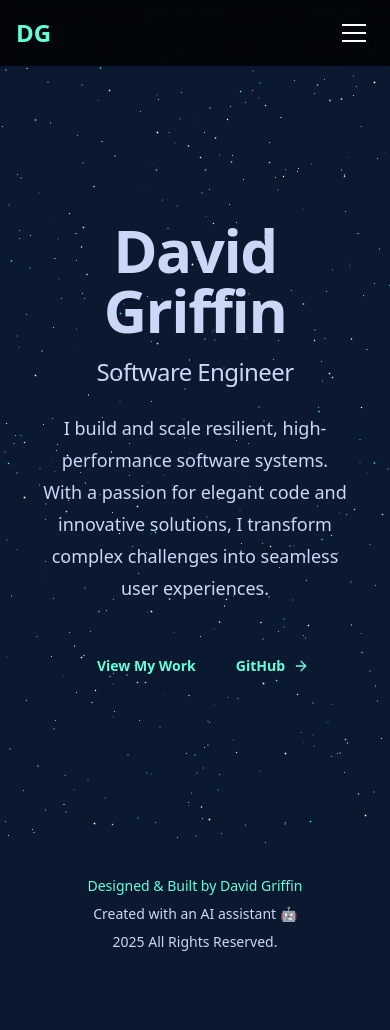
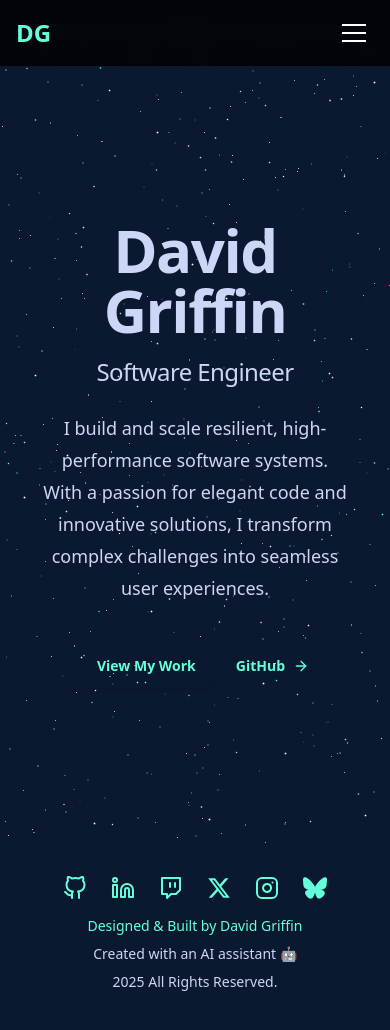
Before and after one commit to Davie3/davie3-com, a Next.js app: page / in a window 390 px wide. Shown: the top 1030 px of the page. Before the commit the page ends 1000 px from the top, so only its background shows below. Built offline with nearby package versions, Linux system fonts and the light colour scheme.

Commit message:
feat: add social links to mobile footer and update sidebar divider color

```diff
--- a/src/components/footer.tsx
+++ b/src/components/footer.tsx
@@ -1,6 +1,48 @@
 'use client';
 
-import { useEffect, useState } from 'react';
+import { useEffect, useState, JSX } from 'react';
+import { FiGithub, FiInstagram, FiLinkedin, FiTwitch } from 'react-icons/fi';
+import { FaXTwitter } from 'react-icons/fa6';
+import { SiBluesky } from 'react-icons/si';
+
+type SocialLink = {
+  name: string;
+  href: string;
+  icon: JSX.Element;
+};
+
+const socialLinks: SocialLink[] = [
+  {
+    name: 'GitHub',
+    href: 'https://github.com/davie3',
+    icon: <FiGithub size={24} />,
+  },
+  {
+    name: 'LinkedIn',
+    href: 'https://www.linkedin.com/in/davie3',
+    icon: <FiLinkedin size={24} />,
+  },
+  {
+    name: 'Twitch',
+    href: 'https://www.twitch.tv/davie3',
+    icon: <FiTwitch size={24} />,
+  },
+  {
+    name: 'X',
+    href: 'https://x.com/itsdavie3/',
+    icon: <FaXTwitter size={24} />,
+  },
+  {
+    name: 'Instagram',
+    href: 'https://www.instagram.com/itsdavie3/',
+    icon: <FiInstagram size={24} />,
+  },
+  {
+    name: 'Bluesky',
+    href: 'https://bsky.app/profile/itsdavie3.bsky.social',
+    icon: <SiBluesky size={24} />,
+  },
+];
 
 export function Footer() {
   const STARTING_YEAR = 2025;
@@ -27,6 +69,22 @@ export function Footer() {
       }`}
     >
       <div className="container mx-auto px-6">
+        <div className="mb-4 md:hidden">
+          <div className="flex justify-center gap-6">
+            {socialLinks.map((link) => (
+              <a
+                key={link.name}
+                href={link.href}
+                target="_blank"
+                rel="noopener noreferrer"
+                className="text-muted-foreground transition-transform duration-300 hover:text-primary hover:-translate-y-1"
+                aria-label={link.name}
+              >
+                {link.icon}
+              </a>
+            ))}
+          </div>
+        </div>
         <div className="flex flex-col items-center justify-center gap-2">
           <a
             href="https://github.com/Davie3"
--- a/src/components/left-sidebar.tsx
+++ b/src/components/left-sidebar.tsx
@@ -67,7 +67,7 @@ export function LeftSidebar() {
           </a>
         ))}
       </div>
-      <div className="mt-6 w-px h-24 bg-muted-foreground"></div>
+      <div className="mt-6 h-24 w-px bg-[color:var(--color-slate-dark)]"></div>
     </motion.div>
   );
 }
```
